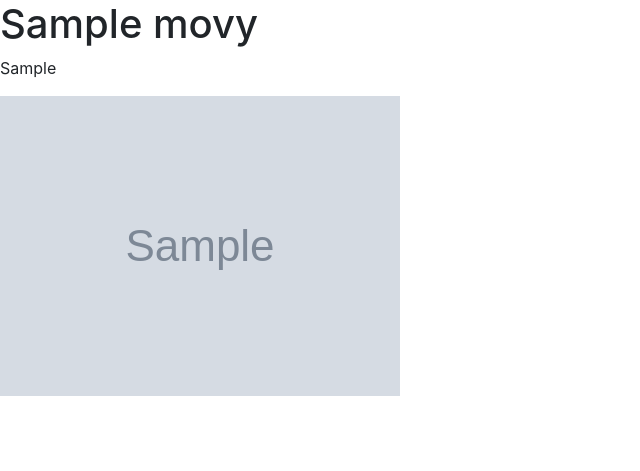
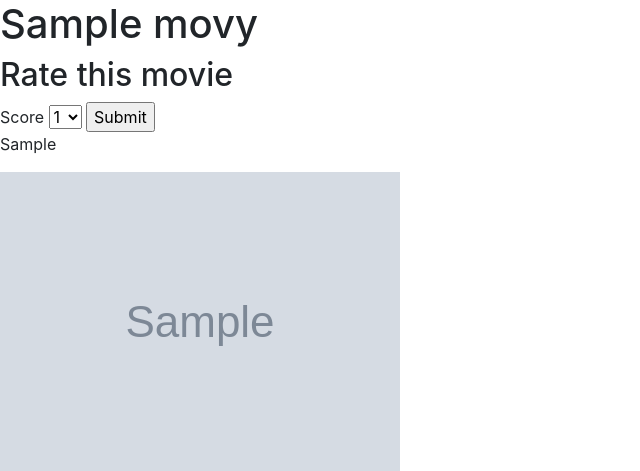
Before and after one commit to ericachesley/ratings-v2, a Flask app: page /movies/1 in a window 1280 px wide. Shown: the part 56-527 px from the top of the page, without its empty margins (0-640 px from the left). Run offline with Flask 2, Linux system fonts and the light colour scheme; tables that the repository leaves empty hold one stand-in row (values such as "Sample post"); grey boxes marked "Sample" are stand-in pictures; some libraries are stand-ins or nearby versions.

Commit message:
Logged in user can add ratings

```diff
--- a/crud.py
+++ b/crud.py
@@ -32,6 +32,10 @@ def get_movie_by_id(movie_id):
     return Movie.query.get(movie_id)
 
 
+def get_movie_by_title(title):
+    return Movie.query.filter(Movie.title==title).first()
+
+
 def get_users():
     return User.query.all()
 
--- a/server.py
+++ b/server.py
@@ -69,6 +69,18 @@ def process_login():
     return redirect('/')
 
 
+@app.route('/add_rating', methods=['POST'])
+def add_rating():
+    score = int(request.form.get('score'))
+    movie_title = request.form.get('movie')
+    email = session['logged_in_customer_email']
+    user = crud.get_user_by_email(email)
+    movie = crud.get_movie_by_title(movie_title)
+    crud.create_rating(user, movie, score)
+    flash('Rating added')
+    return redirect(f'/movies/{movie.movie_id}')
+
+
 if __name__ == '__main__':
     connect_to_db(app)
     app.run(host='0.0.0.0', debug=True)
--- a/templates/movie_details.html
+++ b/templates/movie_details.html
@@ -4,6 +4,18 @@
 
 {% block body %}
 <h1>{{movie.title}}</h1>
+<h2>Rate this movie</h2>
+  <form action="/add_rating" method="POST">
+    <input type='text' name='movie' value={{movie.title}} style="display:none">
+    Score <select name="score">
+      <option value='1'>1</option>
+      <option value='2'>2</option>
+      <option value='3'>3</option>
+      <option value='4'>4</option>
+      <option value='5'>5</option>
+    </select>
+    <input type="submit">
+  </form>
 
 <p>
   {{movie.overview}}
```
